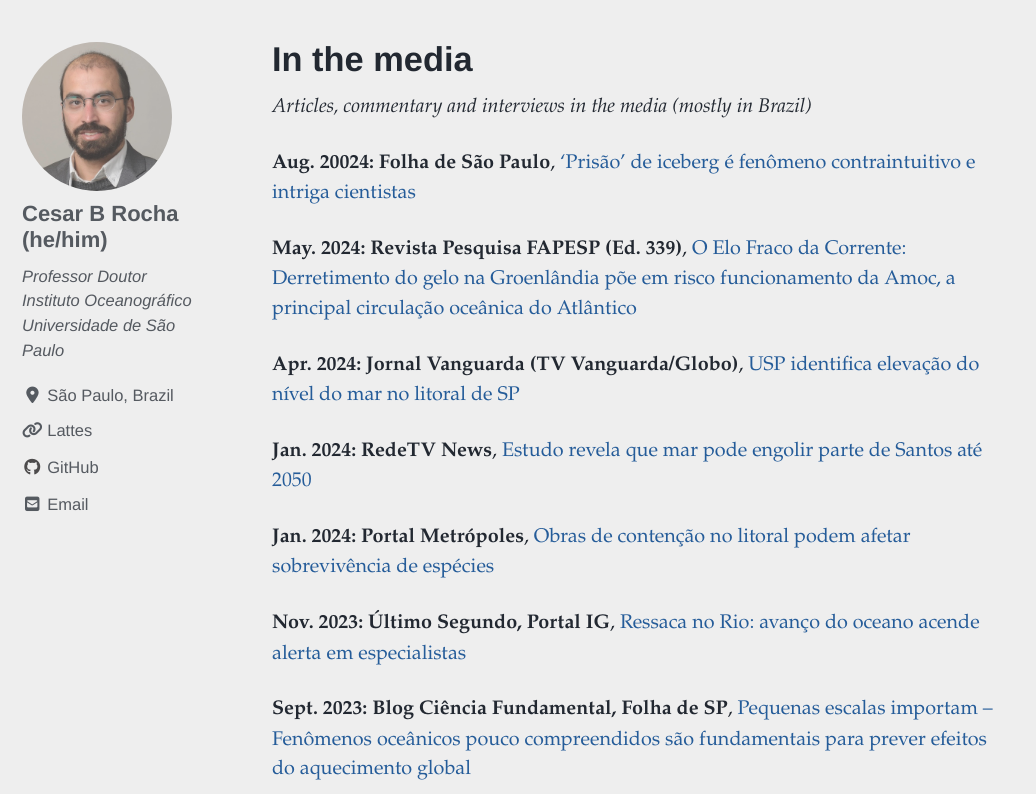
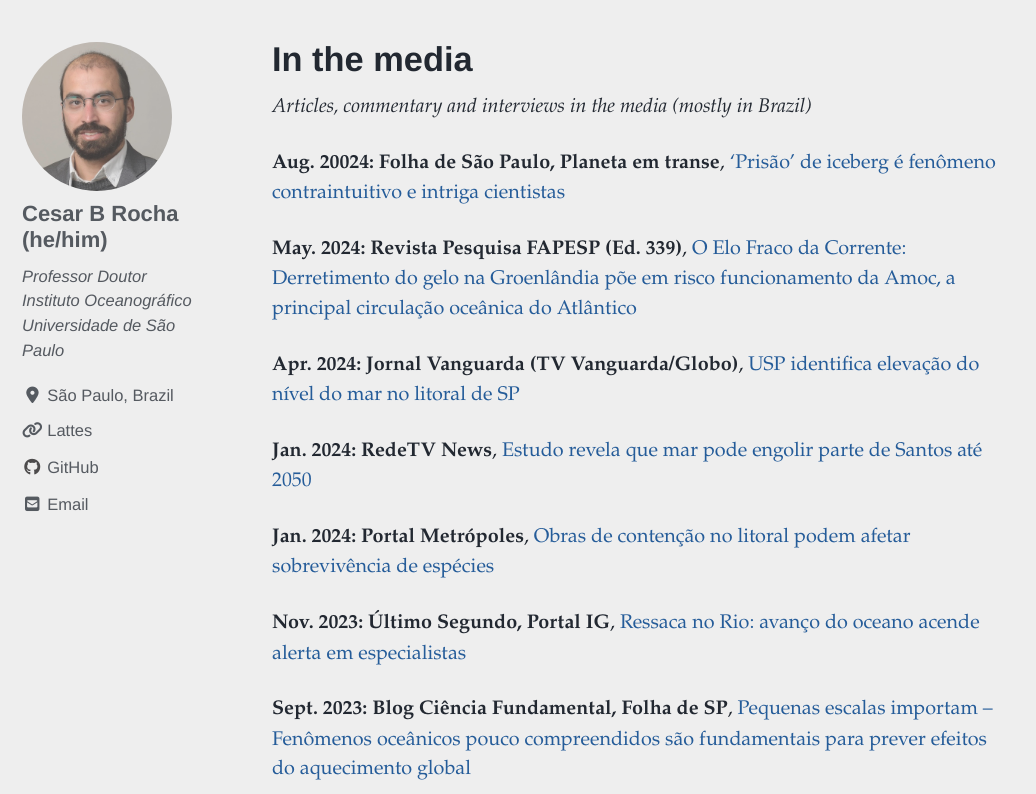
Before and after one commit to cesar-rocha/cesar-rocha.github.io, a Jekyll site: the page built from _pages/media.md, in a window 1280 px wide and 900 px high, scrolled down 977 px, cut to the strip 106-900 px from the top of the window. Shown: the whole strip, without its empty margins (0-1036 px from the left). Built offline with Jekyll 4.4.1, drawn with Linux system fonts in a browser that asks for light colours; cached includes are drawn as plain includes; nearby versions of some CDN libraries.

Commit message:
update planeta em transe

```diff
--- a/_pages/media.md
+++ b/_pages/media.md
@@ -8,7 +8,7 @@ header:
 
 *Articles, commentary and interviews in the media (mostly in Brazil)*
 
-**Aug. 20024: Folha de São Paulo**, ['Prisão' de iceberg é fenômeno contraintuitivo e intriga cientistas](https://www1.folha.uol.com.br/ambiente/2024/08/prisao-de-iceberg-e-fenomeno-contraintuitivo-e-intriga-cientistas.shtml)
+**Aug. 20024: Folha de São Paulo, Planeta em transe**, ['Prisão' de iceberg é fenômeno contraintuitivo e intriga cientistas](https://www1.folha.uol.com.br/ambiente/2024/08/prisao-de-iceberg-e-fenomeno-contraintuitivo-e-intriga-cientistas.shtml)
 
 **May. 2024: Revista Pesquisa FAPESP (Ed. 339)**, [O Elo Fraco da Corrente: Derretimento do gelo na Groenlândia põe em risco funcionamento da Amoc, a principal circulação oceânica do Atlântico](https://revistapesquisa.fapesp.br/aquecimento-global-ameaca-principal-sistema-de-correntes-marinhas-do-atlantico/)
 
```
